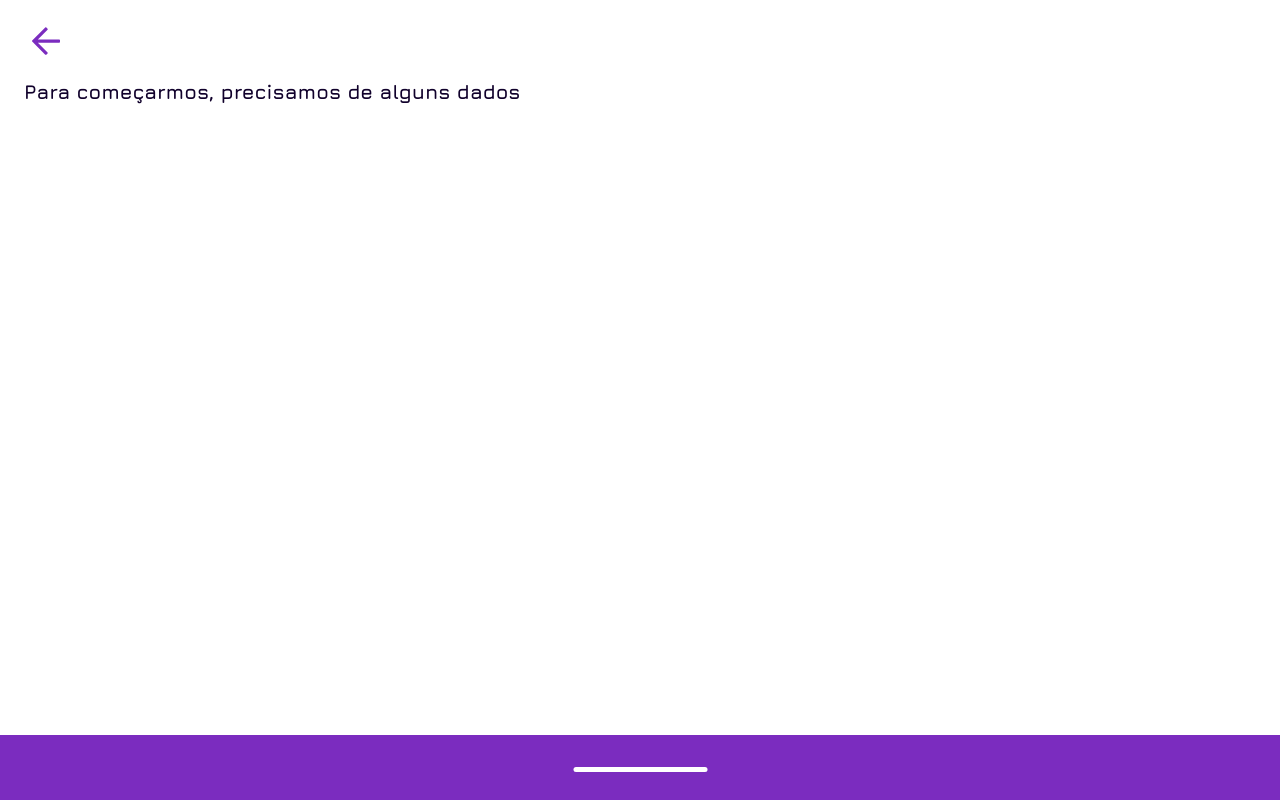
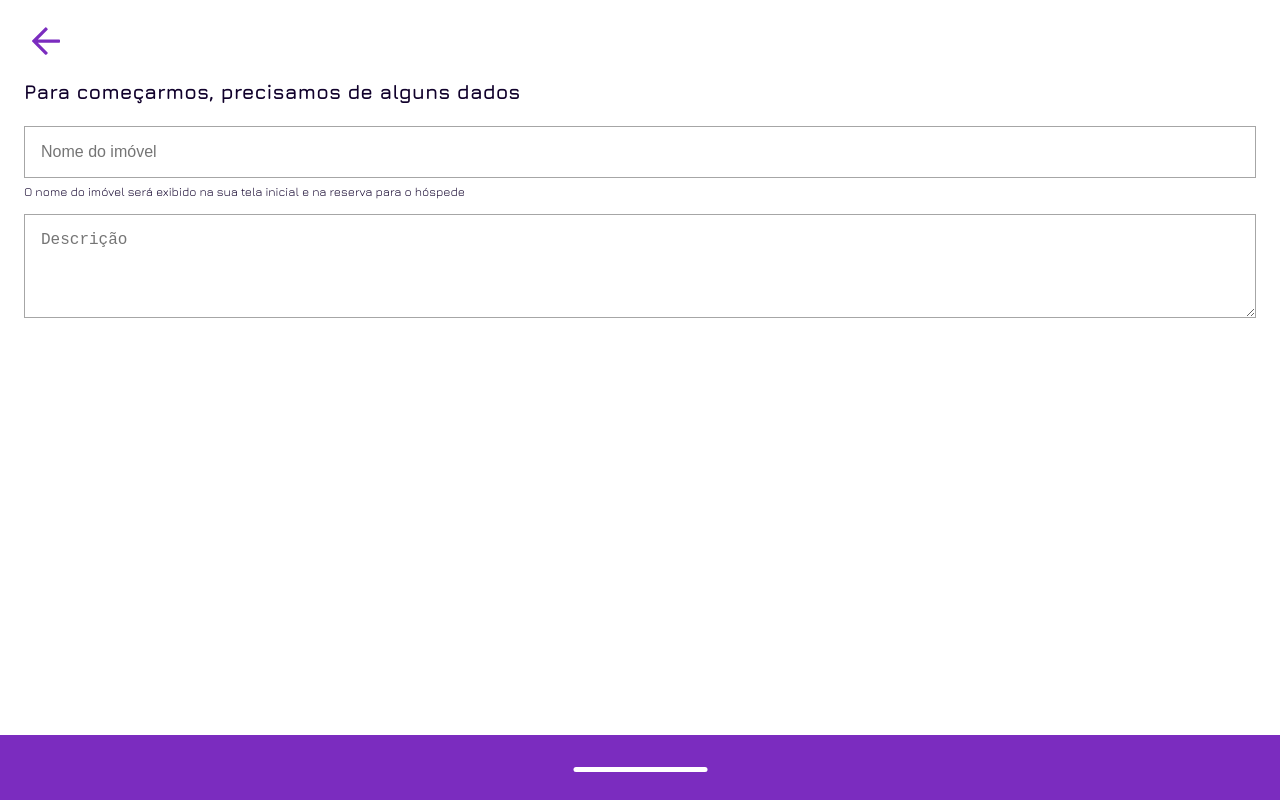
Before and after one commit to Marquestt/upbase-poundsflats-mobile-app-, a React (Create React App) app: page /cadastrar-imovel in a window 1280 px wide. Built offline with nearby package versions, Linux system fonts and the light colour scheme.

Commit message:
desenvolvimento de formulário de cadastro de imóvel em andamento

```diff
--- a/src/App.js
+++ b/src/App.js
@@ -1,16 +1,22 @@
-import { BrowserRouter, Route, Routes } from 'react-router-dom';
+import { createBrowserRouter, RouterProvider } from 'react-router-dom';
 import Home from './pages/Home';
 import RegisterProperty from './pages/RegisterProperty';
 
 function App() {
 
+  const router = createBrowserRouter([
+    {
+      path: '/',
+      element: <Home />,
+    },
+    {
+      path: '/cadastrar-imovel',
+      element: <RegisterProperty />,
+    },
+  ]);
+
   return (
-    <BrowserRouter>
-      <Routes>
-        <Route path='/' element={<Home/>}></Route>
-        <Route path='/cadastrar-imovel' element={<RegisterProperty/>}></Route>
-      </Routes>
-    </BrowserRouter>
+    <RouterProvider router={router} />
   );
 }
 
--- /dev/null
+++ b/src/components/Form/Form.module.css
@@ -0,0 +1,16 @@
+.form {
+    display: flex;
+    flex-flow: column wrap;
+    gap: 16px;
+}
+
+.container {
+    display: flex;
+    flex-flow: column wrap;
+    gap: 8px;
+}
+
+.text {
+    text-align: start;
+    font-size: 12px;
+}
--- /dev/null
+++ b/src/components/Form/index.js
@@ -0,0 +1,17 @@
+import Input from '../Input';
+import TextArea from '../TextArea';
+import styles from './Form.module.css';
+
+const Form = () => {
+    return (
+        <form className={styles.form}>
+            <div className={styles.container}>
+                <Input type="text" placeholder="Nome do imóvel"/>
+                <p className={styles.text}>O nome do imóvel será exibido na sua tela inicial e na reserva para o hóspede</p>
+            </div>
+            <TextArea placeholder="Descrição"/>
+        </form>
+    )
+}
+
+export default Form;
--- /dev/null
+++ b/src/components/Input/Input.module.css
@@ -0,0 +1,5 @@
+.input {
+    font-size: 16px;
+    padding: 1rem;
+    border: 1px solid #A6A6A6;
+}
--- /dev/null
+++ b/src/components/Input/index.js
@@ -0,0 +1,9 @@
+import styles from './Input.module.css';
+
+const Input = ({type = "text", placeholder = "", width}) => {
+    return (
+        <input className={styles.input} type={type} placeholder={placeholder} style={{ width }}/>
+    )
+}
+
+export default Input;
--- /dev/null
+++ b/src/components/TextArea/TextArea.module.css
@@ -0,0 +1,6 @@
+.textArea {
+    font-size: 16px;
+    height: 104px;
+    padding: 1rem;
+    border: 1px solid #A6A6A6;
+}
--- /dev/null
+++ b/src/components/TextArea/index.js
@@ -0,0 +1,9 @@
+import styles from './TextArea.module.css';
+
+const TextArea = ({placeholder = ""}) => {
+    return (
+        <textarea className={styles.textArea} maxLength={250} placeholder={placeholder}></textarea>
+    )
+}
+
+export default TextArea;
--- a/src/pages/RegisterProperty/index.js
+++ b/src/pages/RegisterProperty/index.js
@@ -1,4 +1,5 @@
 import Container from '../../components/Container';
+import Form from '../../components/Form';
 import Header from '../../components/Header';
 import Modal from '../../components/Modal';
 import styles from './RegisterProperty.module.css';
@@ -8,6 +9,7 @@ const RegisterProperty = () => {
         <>
             <Container>
                 <Header title="Para começarmos, precisamos de alguns dados" fontSize="20px"/>
+                <Form/>
             </Container>
             <Modal/>
         </>
```
